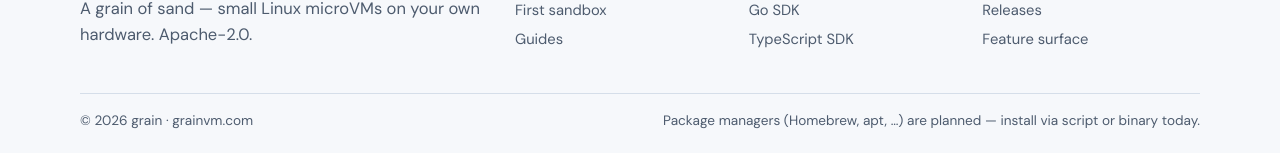
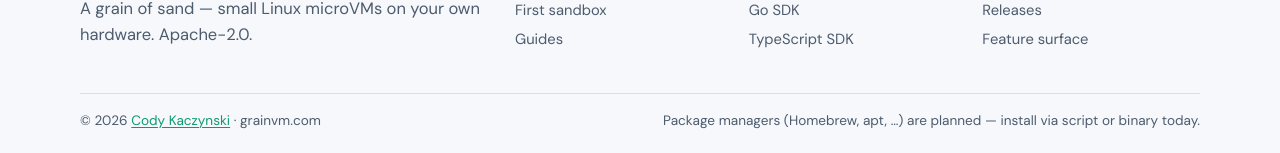
Before and after one commit to cxdy/grain, a Jekyll site: the page built from docs/index.md, in a window 1280 px wide and 900 px high, scrolled down 1964 px. Shown: the part 744-897 px from the top of the window. Built offline with Jekyll 4.4.1, drawn with Linux system fonts in a browser that asks for light colours.

Commit message:
fix: update footer

```diff
--- a/docs/_includes/footer.html
+++ b/docs/_includes/footer.html
@@ -29,7 +29,7 @@
     </div>
   </div>
   <div class="wrap footer-bottom muted">
-    <span>© {{ 'now' | date: '%Y' }} grain · grainvm.com</span>
+    <span>© {{ 'now' | date: '%Y' }} <a href="https://codykaczynski.com">Cody Kaczynski</a> · grainvm.com</span>
     <span>Package managers (Homebrew, apt, …) are planned — install via script or binary today.</span>
   </div>
 </footer>
```
